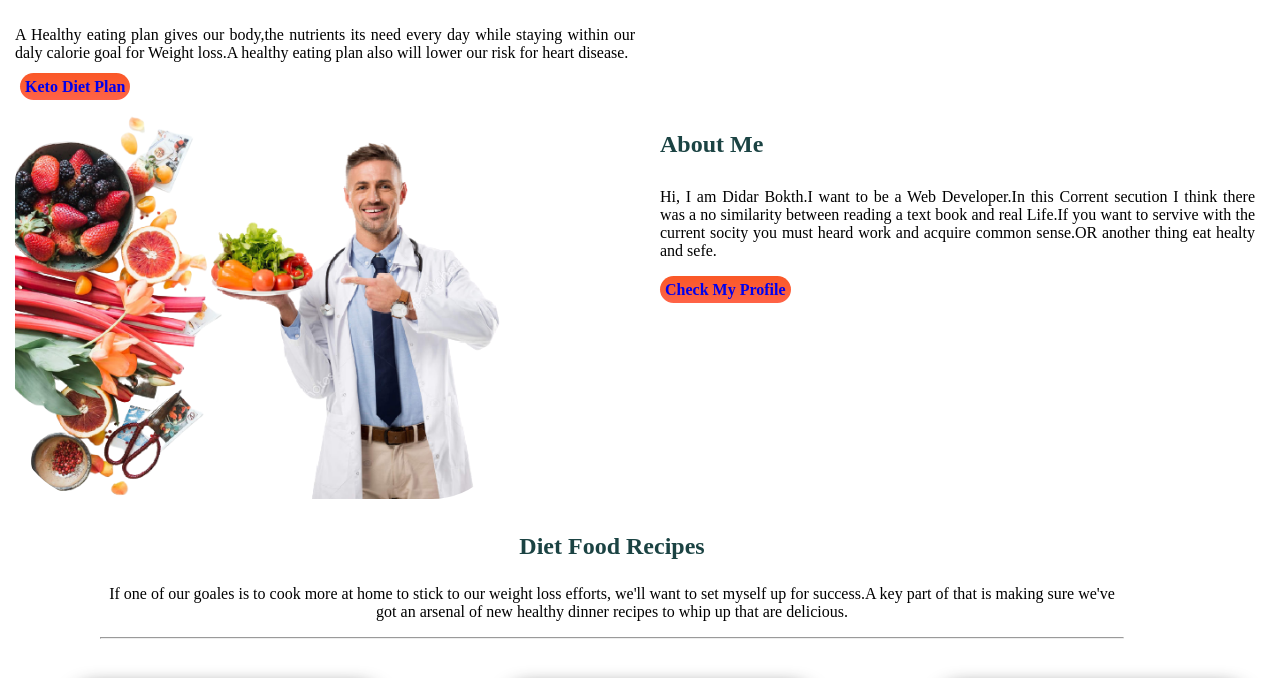
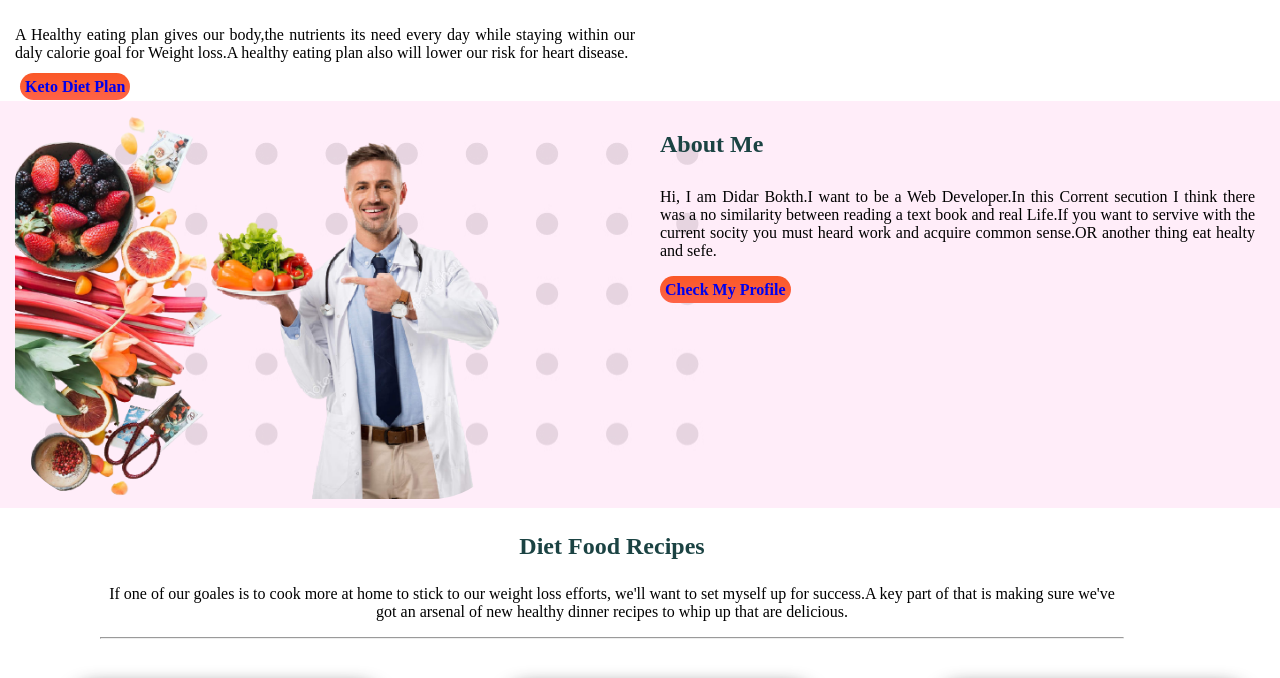
Before and after one commit to Didar2255/Food-network, a plain HTML site: page index.html in a window 1280 px wide. Shown: the part 387-1065 px from the top of the page. Drawn offline with Linux system fonts and the light colour scheme.

Commit message:
background image add

```diff
--- a/style.css
+++ b/style.css
@@ -31,7 +31,7 @@ h1{
 }
 .Mid-section{
     display:flex;
-    background-image: url(images/Frame\ 58.jpg);
+    background-image: url(images/Frame\ 59.jpg);
 }
 .Mid-section p{
     margin-right: 15px;
```
